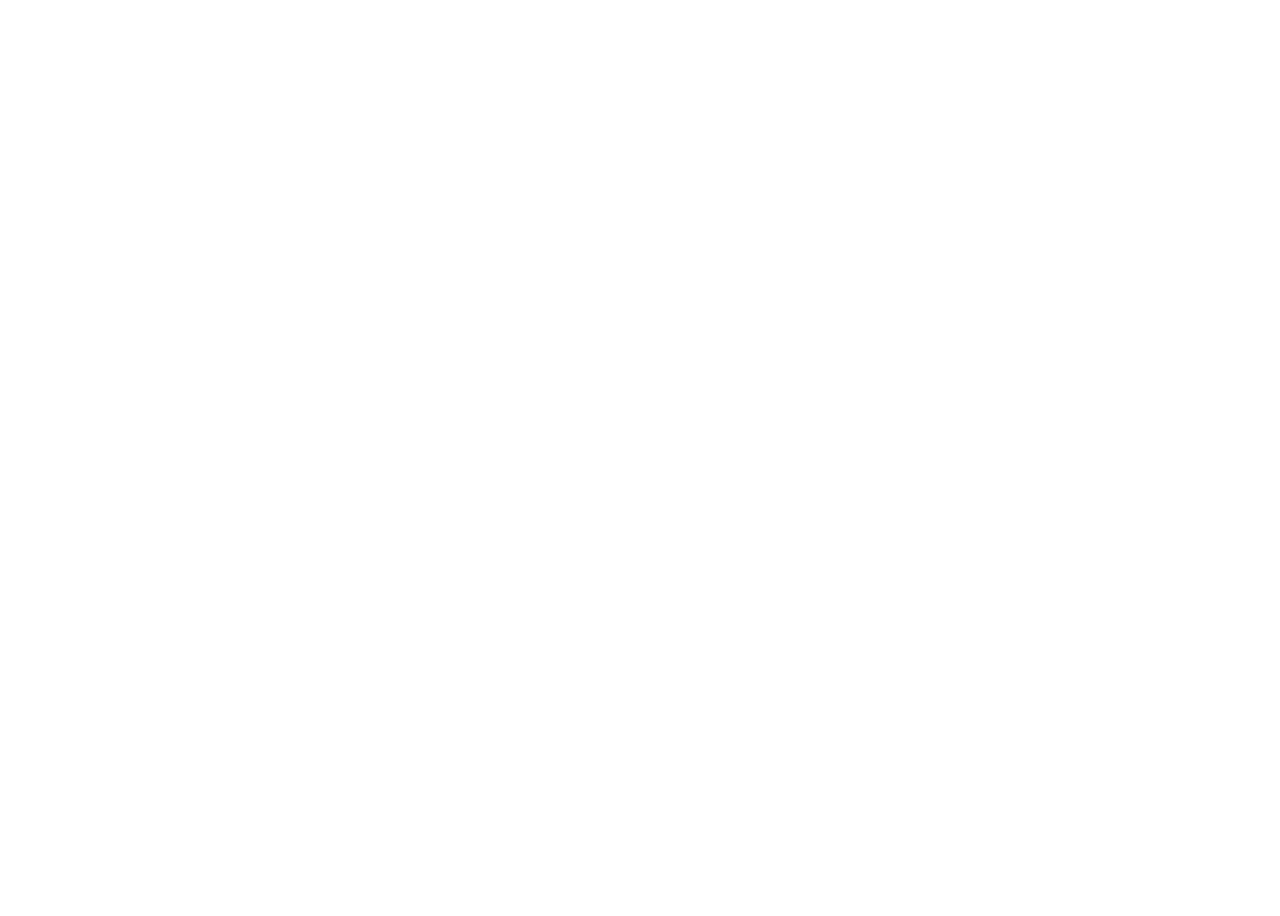
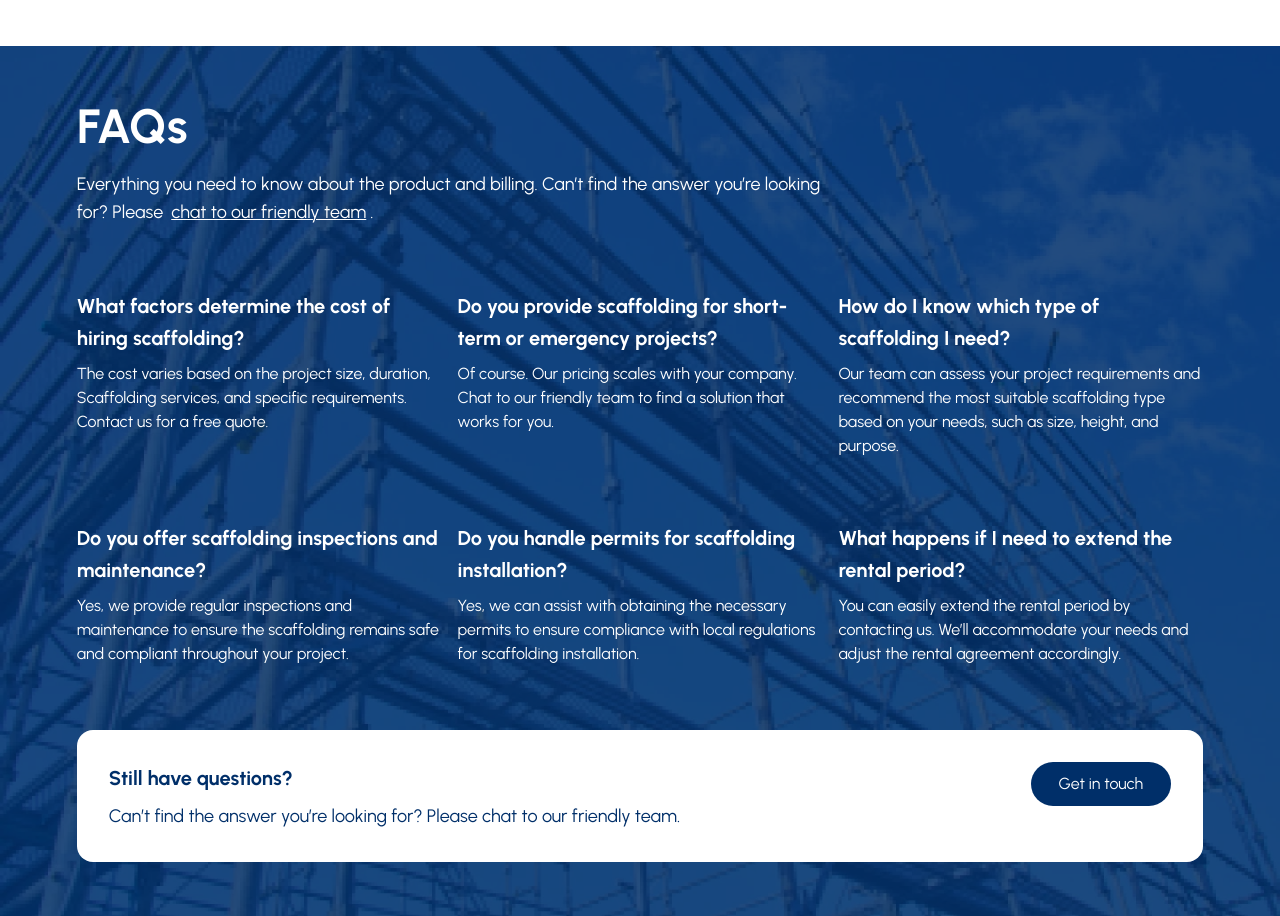
Before and after one commit to alaagonovo/scafoldingnewdomain, a Next.js app: page / in a window 1280 px wide. Shown: the part 5507-6423 px from the top of the page. Before the commit the page ends 5553 px from the top, so only its background shows below. Built offline with nearby package versions, Linux system fonts and the light colour scheme.

Commit message:
end faqs section

```diff
--- /dev/null
+++ b/src/app/data/faqs.ts
@@ -0,0 +1,35 @@
+const faqs = [
+  {
+    question: "What factors determine the cost of hiring scaffolding?",
+    answer:
+      "The cost varies based on the project size, duration, Scaffolding services, and specific requirements. Contact us for a free quote.",
+  },
+  {
+    question:
+      "Do you provide scaffolding for short-term or emergency projects?",
+    answer:
+      "Of course. Our pricing scales with your company. Chat to our friendly team to find a solution that works for you.",
+  },
+  {
+    question: "How do I know which type of scaffolding I need?",
+    answer:
+      "Our team can assess your project requirements and recommend the most suitable scaffolding type based on your needs, such as size, height, and purpose.",
+  },
+  {
+    question: "Do you offer scaffolding inspections and maintenance?",
+    answer:
+      "Yes, we provide regular inspections and maintenance to ensure the scaffolding remains safe and compliant throughout your project.",
+  },
+  {
+    question: "Do you handle permits for scaffolding installation?",
+    answer:
+      "Yes, we can assist with obtaining the necessary permits to ensure compliance with local regulations for scaffolding installation.",
+  },
+  {
+    question: "What happens if I need to extend the rental period?",
+    answer:
+      "You can easily extend the rental period by contacting us. We’ll accommodate your needs and adjust the rental agreement accordingly.",
+  },
+];
+
+export default faqs;
--- a/src/app/page.tsx
+++ b/src/app/page.tsx
@@ -5,6 +5,7 @@
 import Services from "./ui/servicessection/Services";
 import Vision from "./ui/visionsection/Vision";
 import ReviewsSection from "./ui/reviewssection/ReviewsSection";
+import Faqs from "./ui/faqssection/Faqs";
 // import Reda from "./ui/reda/Reda";
 
 export default function Home() {
@@ -17,7 +18,7 @@
       <Services />
       <Vision />
       <ReviewsSection />
-      {/* <Reda /> */}
+      <Faqs />
     </>
   );
 }
--- /dev/null
+++ b/src/app/ui/faqssection/Faqs.tsx
@@ -0,0 +1,60 @@
+import faqs from "@/app/data/faqs";
+import Link from "next/link";
+import React from "react";
+import FaqsCard from "./faqsCard/FaqsCard";
+import Image from "next/image";
+
+function Faqs() {
+  return (
+    <section
+      className="h-[870px] relative py-14"
+      style={{ backgroundColor: "#002F69D9" }}
+    >
+      <Image
+        src="/assets/faqscover.webp"
+        alt="cover image"
+        fill
+        className="z-[-1]"
+      />
+      <div className="main_wrapper">
+        <h1 className="text-5xl text-white font-semibold max-w-[768px]">
+          FAQs
+        </h1>
+        <p className="max-w-[768px] mt-5 text-white text-lg">
+          Everything you need to know about the product and billing. Can’t find
+          the answer you’re looking for? Please
+          <Link href="/" className="underline decoration-1 ml-2 mr-1">
+            chat to our friendly team
+          </Link>
+          .
+        </p>
+        <div className="grid grid-cols-3 mt-16 gap-x-4 gap-y-16">
+          {faqs.map((faq, index) => (
+            <FaqsCard question={faq.question} answer={faq.answer} key={index} />
+          ))}
+        </div>
+        <div>
+          <div className="mt-16 p-8 bg-white rounded-2xl flex  justify-between">
+            <div>
+              <h1 className="text-xl leading-8 text-btnbg font-semibold">
+                Still have questions?
+              </h1>
+              <p className="text-btnbg leading-7 text-lg mt-2">
+                Can’t find the answer you’re looking for? Please chat to our
+                friendly team.
+              </p>
+            </div>
+            <Link
+              href="/"
+              className="bg-btnbg px-7 py-[10px] text-base h-fit text-white rounded-3xl"
+            >
+              Get in touch
+            </Link>
+          </div>
+        </div>
+      </div>
+    </section>
+  );
+}
+
+export default Faqs;
--- /dev/null
+++ b/src/app/ui/faqssection/faqsCard/FaqsCard.tsx
@@ -0,0 +1,17 @@
+import React from "react";
+interface IFaqs {
+  question: string;
+  answer: string;
+}
+function FaqsCard({ question, answer }: IFaqs) {
+  return (
+    <div className="flex flex-col max-w-[384px]">
+      <h1 className="text-xl leading-8 font-semibold text-white">{question}</h1>
+      <p className="text-base leading-6 font-normal mt-2 text-white">
+        {answer}
+      </p>
+    </div>
+  );
+}
+
+export default FaqsCard;
```
Also changed, not shown: public/assets/faqscover.webp (added).
